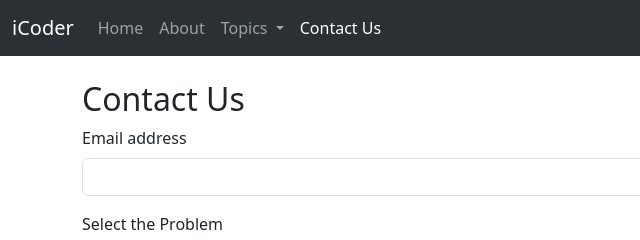
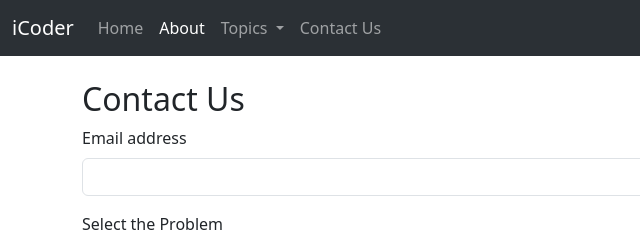
Before and after one commit to saivarunmaddu/iCoder, a plain HTML site: page contact.html in a window 1280 px wide. Shown: the top 240 px of the page, 0-640 px from the left. Drawn offline with nearby package versions, Linux system fonts and the light colour scheme.

Commit message:
Update contact.html

```diff
--- a/contact.html
+++ b/contact.html
@@ -27,12 +27,13 @@
           <span class="navbar-toggler-icon"></span>
         </button>
         <div class="collapse navbar-collapse" id="navbarSupportedContent">
+         <div class="collapse navbar-collapse" id="navbarSupportedContent">
           <ul class="navbar-nav me-auto mb-2 mb-lg-0">
             <li class="nav-item">
               <a class="nav-link" aria-current="page" href="#">Home</a>
             </li>
-            <li class="nav-item">
-              <a class="nav-link" href="about.html">About</a>
+            <li class="nav-item  active">
+              <a class="nav-link active" href="about.html">About</a>
             </li>
             <li class="nav-item dropdown">
               <a
@@ -55,7 +56,7 @@
               </ul>
             </li>
             <li class="nav-item">
-              <a class="nav-link active" href="#">Contact Us</a>
+              <a class="nav-link" href="#">Contact Us</a>
             </li>
           </ul>
           <form class="d-flex" role="search">
```
